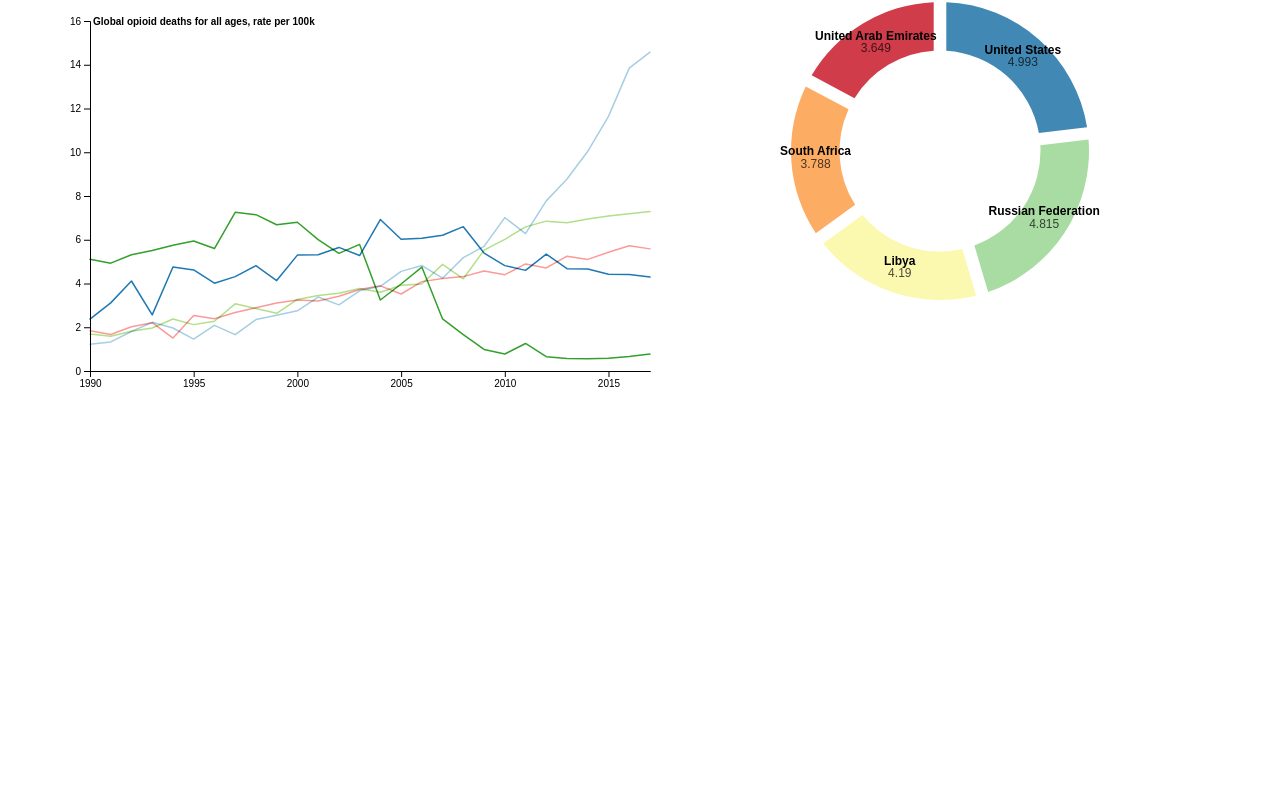
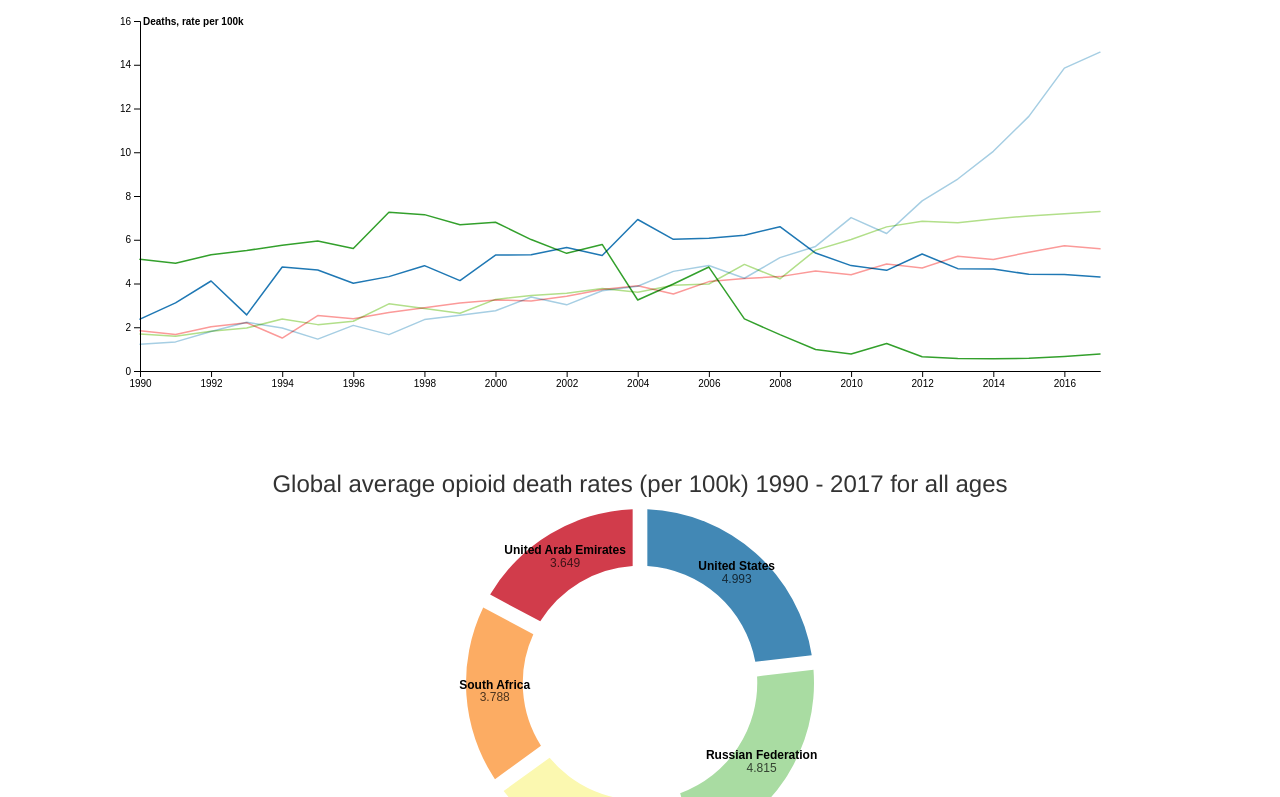
Before and after one commit to whembree87/D3_Visualizations, a website: page Visualization/index.html in a window 1280 px wide. Shown: the part 242-1039 px from the top of the page. Before the commit the page ends 800 px from the top, so only its background shows below. Drawn offline with Linux system fonts and the light colour scheme.

Commit message:
Final clean up

```diff
--- a/LineChart/css/style.css
+++ b/Visualization/css/style.css
@@ -1,4 +1,10 @@
-#chart-area svg {
+#donut-chart svg {
+    margin-left: auto;
+    margin-right: auto;
+    display: block;
+}
+
+#line-chart svg {
     margin-left: auto;
     margin-right: auto;
     display: block;
--- a/LineChart/index.html
+++ b/Visualization/index.html
@@ -43,15 +43,16 @@
                     </select>
                 </div>
             </div>
-            <div class="col-md-6">
+            <div class="col-md-12">
                 <div class="row">
-                    <h3 id="line-header">Global death rates from opioid abuse</h3>
+                    <h3 id="line-header">Global death rates from opioid abuse for all ages</h3>
                     <div id="line-chart"></div>
                 </div>
             </div>
-            <div class="col-md-6">
+            <hr>
+            <div class="col-md-12">
                 <div class="row">
-                    <h3 id="donut-header">Global average death rates (per 100k) 1990 - 2017</h3>
+                    <h3 id="donut-header">Global average opioid death rates (per 100k) 1990 - 2017 for all ages</h3>
                     <div id="donut-chart"></div>
                 </div>
             </div>
--- a/LineChart/js/main.js
+++ b/Visualization/js/main.js
@@ -32,7 +32,7 @@
 
 function updateLineChart() {
     const margin = ({top: 20, right: 20, bottom: 30, left: 20});
-    const width = 600, height = 400;
+    const width = 1000, height = 400;
 
     const gender = $("#gender-select").val();
 
@@ -62,7 +62,7 @@
             .attr("x", 3)
             .attr("text-anchor", "start")
             .attr("font-weight", "bold")
-            .text('Global opioid deaths for all ages, rate per 100k'));
+            .text('Deaths, rate per 100k'));
 
     const line = d3.line()
         .defined(d => !isNaN(d))
@@ -153,13 +153,13 @@
 
     const k = $("#total-countries-select").val();
 
-    const data = getTopKMostAfflictedCountries(gender, k)['donut_chart_data']['topKCountryAvgData'];
+    const data = getTopKMostAfflictedCountries(gender, k)['donut_chart_data']['topKCountriesAvgData'];
 
     d3.select("svg").remove();
 
     updateLineChart();
 
-    const width = 600, height = Math.min(width, 300);
+    const width = 600, height = 350;
 
     const radius = Math.min(width, height) / 2;
 
@@ -233,25 +233,25 @@
     // Line chart
     const years = _.sortBy(_.map(_.sample(genderDataByCountry), (obj) => { return obj.year }));// Ascending
 
-    const countryData  = _.map(topKHighestByCountry, (objs, key) => ({
+    const topKCountriesData  = _.map(topKHighestByCountry, (objs, key) => ({
         country_name: key,
         death_rates: _.map(objs, (obj) => {  return obj.val })
     }));
 
     // Donut chart
-    const allCountryAvgData = _.map(avgDeathRateByCountry, (obj) => ({
+    const allCountriesAvgData = _.map(avgDeathRateByCountry, (obj) => ({
         name: obj.country_name,
         value: obj.avg_death_rate }));
 
-    const topKCountryAvgData = _.orderBy(allCountryAvgData, ['value'], ['desc']).slice(0, k);
+    const topKCountriesAvgData = _.orderBy(allCountriesAvgData, ['value'], ['desc']).slice(0, k);
 
     return {
         line_chart_data : {
-            country_data: countryData,
+            country_data: topKCountriesData,
             years: years
         },
         donut_chart_data: {
-            topKCountryAvgData
+            topKCountriesAvgData
         }
     }
 }
--- a/server.js
+++ b/server.js
@@ -1,5 +1,5 @@
 const express = require('express');
 const app = express();
 
-app.use(express.static(__dirname + '/LineChart/'));
+app.use(express.static(__dirname + '/Visualization/'));
 app.listen(process.env.PORT || 8080);
```
Also changed, not shown: Visualization/css/bootstrap.min.css (renamed from LineChart/css/bootstrap.min.css), Visualization/css/jquery-ui.min.css (renamed from LineChart/css/jquery-ui.min.css), Visualization/css/jquery-ui.structure.min.css (renamed from LineChart/css/jquery-ui.structure.min.css), Visualization/css/jquery-ui.theme.min.css (renamed from LineChart/css/jquery-ui.theme.min.css), Visualization/data/IHME_opioid_data.csv (renamed from LineChart/data/IHME_opioid_data.csv), Visualization/js/bootstrap.min.js (renamed from LineChart/js/bootstrap.min.js), Visualization/js/d3.min.js (renamed from LineChart/js/d3.min.js), Visualization/js/jquery-ui.min.js (renamed from LineChart/js/jquery-ui.min.js), Visualization/js/jquery.min.js (renamed from LineChart/js/jquery.min.js), Visualization/js/lodash.min.js (renamed from LineChart/js/lodash.min.js).
